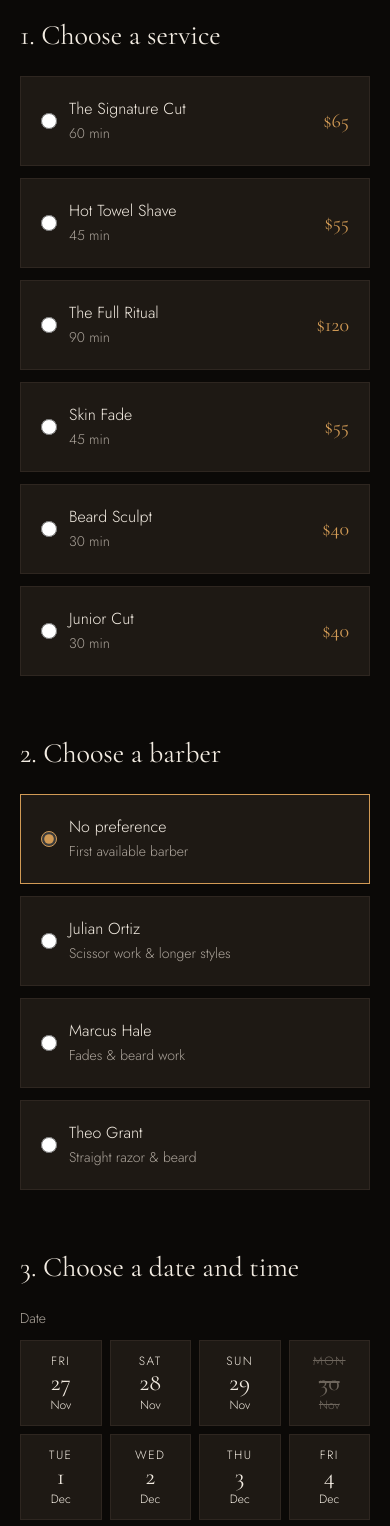
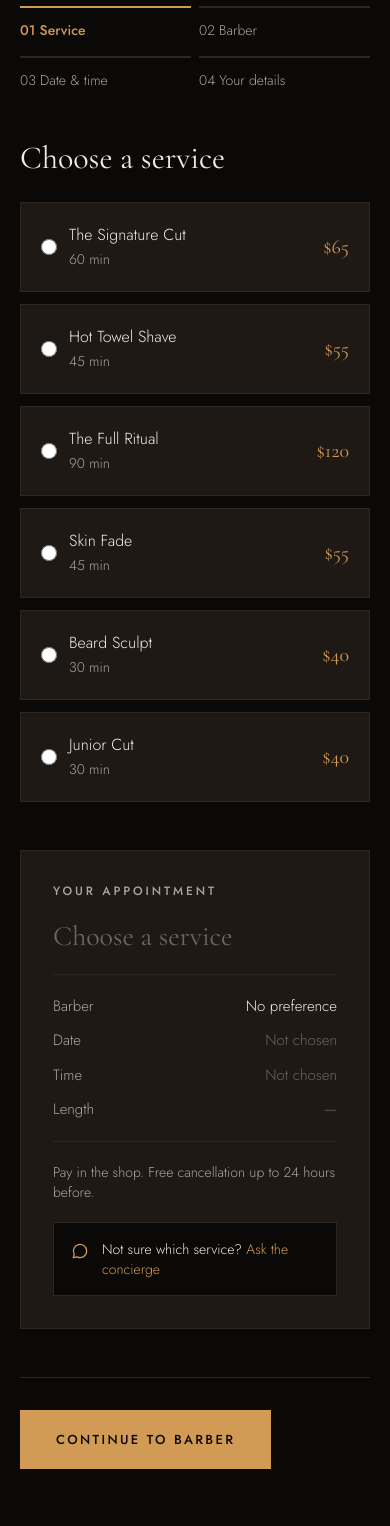
Before and after one commit to dev-rome/Sterling-Vane, a Next.js app: page /book in a window 390 px wide. Shown: the part 380-1906 px from the top of the page. Built offline with nearby package versions, Linux system fonts and the light colour scheme.

Commit message:
feat: convert booking form to step-by-step wizard

```diff
--- a/src/components/BookingForm.tsx
+++ b/src/components/BookingForm.tsx
@@ -1,8 +1,9 @@
 "use client";
 
-import { useState, useSyncExternalStore } from "react";
+import { useRef, useState, useSyncExternalStore, type FormEvent } from "react";
 import { useForm, useWatch } from "react-hook-form";
 import { zodResolver } from "@hookform/resolvers/zod";
+import Link from "next/link";
 import { bookingSchema, type BookingInput } from "@/lib/booking-schema";
 import { submitBooking } from "@/app/book/actions";
 import { services } from "@/data/services";
@@ -12,26 +13,47 @@ import { getTimeSlots, parseDate } from "@/lib/schedule";
 
 const DAYS_SHOWN = 14;
 
+const steps: {
+  title: string;
+  fields: (keyof BookingInput)[];
+  next?: string;
+}[] = [
+  { title: "Service", fields: ["service"], next: "Continue to barber" },
+  { title: "Barber", fields: ["barber"], next: "Continue to date & time" },
+  {
+    title: "Date & time",
+    fields: ["date", "time"],
+    next: "Continue to your details",
+  },
+  { title: "Your details", fields: ["name", "email", "phone", "notes"] },
+];
+
 const optionCard =
   "flex cursor-pointer items-center justify-between gap-4 border border-line bg-card p-5 transition-colors hover:border-amber has-[:checked]:border-amber";
 
 const chipFocus =
   "has-[:focus-visible]:outline-2 has-[:focus-visible]:outline-offset-2 has-[:focus-visible]:outline-amber";
 
-const timeChip = `flex cursor-pointer items-center justify-center border border-line bg-card px-3 py-3 text-[0.9375rem] transition-colors hover:border-amber has-[:checked]:border-amber has-[:checked]:bg-amber has-[:checked]:text-espresso ${chipFocus}`;
+const timeChip = `flex min-h-13 cursor-pointer items-center justify-center border border-line bg-card px-3 text-[0.9375rem] transition-colors hover:border-amber has-[:checked]:border-amber has-[:checked]:bg-amber has-[:checked]:text-espresso ${chipFocus}`;
 
-const dayChip = `flex cursor-pointer flex-col items-center gap-0.5 border border-line bg-card px-2 py-3 transition-colors hover:border-amber has-[:checked]:border-amber has-[:checked]:bg-amber has-[:checked]:text-espresso has-[:disabled]:cursor-not-allowed has-[:disabled]:text-muted has-[:disabled]:line-through has-[:disabled]:hover:border-line ${chipFocus}`;
+const dayChip = `flex min-h-18 cursor-pointer flex-col items-center justify-center gap-1 border border-line bg-card px-2 transition-colors hover:border-amber has-[:checked]:border-amber has-[:checked]:bg-amber has-[:checked]:text-espresso has-[:disabled]:cursor-not-allowed has-[:disabled]:text-muted has-[:disabled]:line-through has-[:disabled]:hover:border-line ${chipFocus}`;
 
 const textInput =
   "w-full border border-line bg-card px-4 py-3 text-[0.9375rem] placeholder:text-muted aria-invalid:border-error";
+
+const stepHeading = "font-display text-[2rem] leading-tight";
 
 const formatDay = new Intl.DateTimeFormat("en-US", {
   weekday: "short",
   month: "short",
   day: "numeric",
 });
+const formatLongDay = new Intl.DateTimeFormat("en-US", {
+  weekday: "long",
+  month: "long",
+  day: "numeric",
+});
 const formatWeekday = new Intl.DateTimeFormat("en-US", { weekday: "short" });
-const formatMonth = new Intl.DateTimeFormat("en-US", { month: "short" });
 
 // "2026-12-04" from a Date, in local time.
 function toInputDate(date: Date) {
@@ -61,6 +83,7 @@ export function BookingForm() {
     handleSubmit,
     control,
     setValue,
+    trigger,
     reset,
     formState: { errors, isSubmitting },
   } = useForm<BookingInput>({
@@ -77,11 +100,14 @@ export function BookingForm() {
     },
   });
 
+  const [step, setStep] = useState(0);
+  const [weekOffset, setWeekOffset] = useState(0);
   const [confirmed, setConfirmed] = useState<{
     booking: BookingInput;
     demo: boolean;
   } | null>(null);
   const [serverError, setServerError] = useState("");
+  const hasNavigated = useRef(false);
 
   const today = useSyncExternalStore(
     subscribeToNothing,
@@ -97,11 +123,11 @@ export function BookingForm() {
           value,
           weekday: formatWeekday.format(date),
           dayNumber: date.getDate(),
-          month: formatMonth.format(date),
           isOpen: getTimeSlots(value).length > 0,
         };
       })
     : [];
+  const weekDays = upcomingDays.slice(weekOffset * 7, weekOffset * 7 + 7);
 
   const [serviceSlug, barberSlug, selectedDate, selectedTime] = useWatch({
     control,
@@ -112,6 +138,22 @@ export function BookingForm() {
   const chosenService = services.find((s) => s.slug === serviceSlug);
   const chosenBarber = barbers.find((b) => b.slug === barberSlug);
   const chosenDate = parseDate(selectedDate);
+  const isLastStep = step === steps.length - 1;
+
+  // Moves focus to the new step's heading, but not on the first page load.
+  function focusStep(element: HTMLElement | null) {
+    if (element && hasNavigated.current) element.focus();
+  }
+
+  function goToStep(index: number) {
+    hasNavigated.current = true;
+    setStep(index);
+  }
+
+  async function goNext() {
+    const valid = await trigger(steps[step].fields);
+    if (valid) goToStep(step + 1);
+  }
 
   async function onSubmit(data: BookingInput) {
     setServerError("");
@@ -130,8 +172,20 @@ export function BookingForm() {
     }
   }
 
+  // Enter in a field moves to the next step instead of submitting early.
+  function handleFormSubmit(event: FormEvent<HTMLFormElement>) {
+    if (!isLastStep) {
+      event.preventDefault();
+      void goNext();
+      return;
+    }
+    void handleSubmit(onSubmit)(event);
+  }
+
   function startOver() {
     reset();
+    setStep(0);
+    setWeekOffset(0);
     setConfirmed(null);
   }
 
@@ -192,18 +246,57 @@ export function BookingForm() {
 
   return (
     <form
-      onSubmit={handleSubmit(onSubmit)}
+      onSubmit={handleFormSubmit}
       noValidate
-      className="mt-14 grid gap-14 lg:grid-cols-[minmax(0,1fr)_20rem] lg:items-start"
+      className="mt-12 grid gap-12 lg:grid-cols-[minmax(0,1fr)_21.25rem] lg:items-start"
     >
-      <div className="flex flex-col gap-14">
+      {/* Progress steps */}
+      <ol
+        aria-label="Booking progress"
+        className="grid grid-cols-2 gap-x-2 gap-y-4 text-sm sm:grid-cols-4 lg:col-span-2"
+      >
+        {steps.map((s, i) => {
+          const isDone = i < step;
+          const isCurrent = i === step;
+          return (
+            <li
+              key={s.title}
+              aria-current={isCurrent ? "step" : undefined}
+              className={`border-t-2 pt-3 ${
+                isDone || isCurrent ? "border-amber" : "border-line"
+              } ${isCurrent ? "font-medium text-amber" : isDone ? "text-ivory" : "text-stone"}`}
+            >
+              {isDone ? (
+                <button
+                  type="button"
+                  onClick={() => goToStep(i)}
+                  className="text-left transition-colors hover:text-amber"
+                >
+                  0{i + 1} {s.title} <span aria-hidden="true">✓</span>
+                  <span className="sr-only"> (completed, go back)</span>
+                </button>
+              ) : (
+                <>
+                  0{i + 1} {s.title}
+                </>
+              )}
+            </li>
+          );
+        })}
+      </ol>
+
+      {/* Current step */}
+      <div className="lg:col-start-1 lg:row-start-2">
+        {step === 0 && (
           <fieldset
+            key="service"
+            ref={focusStep}
+            tabIndex={-1}
             aria-describedby={errors.service ? "service-error" : undefined}
+            className="outline-none"
           >
-          <legend className="font-display text-[1.75rem]">
-            1. Choose a service
-          </legend>
-          <div className="mt-5 grid gap-3 sm:grid-cols-2">
+            <legend className={stepHeading}>Choose a service</legend>
+            <div className="mt-6 grid gap-3 sm:grid-cols-2">
               {services.map((service) => (
                 <label key={service.slug} className={optionCard}>
                   <span className="flex items-center gap-3">
@@ -236,12 +329,17 @@ export function BookingForm() {
               </p>
             )}
           </fieldset>
+        )}
 
-        <fieldset>
-          <legend className="font-display text-[1.75rem]">
-            2. Choose a barber
-          </legend>
-          <div className="mt-5 grid gap-3 sm:grid-cols-2">
+        {step === 1 && (
+          <fieldset
+            key="barber"
+            ref={focusStep}
+            tabIndex={-1}
+            className="outline-none"
+          >
+            <legend className={stepHeading}>Choose your barber</legend>
+            <div className="mt-6 grid gap-3 sm:grid-cols-2">
               <label className={optionCard}>
                 <span className="flex items-center gap-3">
                   <input
@@ -278,24 +376,26 @@ export function BookingForm() {
               ))}
             </div>
           </fieldset>
+        )}
 
-        <fieldset>
-          <legend className="font-display text-[1.75rem]">
-            3. Choose a date and time
-          </legend>
+        {step === 2 && (
+          <fieldset
+            key="datetime"
+            ref={focusStep}
+            tabIndex={-1}
+            className="outline-none"
+          >
+            <legend className={stepHeading}>Choose a day</legend>
 
             <div
               role="radiogroup"
-            aria-labelledby="date-label"
+              aria-label="Day"
               aria-describedby={errors.date ? "date-error" : undefined}
-            className="mt-5"
+              className="mt-6"
             >
-            <p id="date-label" className="text-sm text-stone">
-              Date
-            </p>
-            {upcomingDays.length > 0 ? (
-              <div className="mt-3 grid grid-cols-4 gap-2 sm:grid-cols-7">
-                {upcomingDays.map((day) => (
+              {weekDays.length > 0 ? (
+                <div className="grid grid-cols-4 gap-2 sm:grid-cols-7">
+                  {weekDays.map((day) => (
                     <label key={day.value} className={dayChip}>
                       <input
                         type="radio"
@@ -309,16 +409,15 @@ export function BookingForm() {
                       <span className="text-xs tracking-[0.12em] uppercase">
                         {day.weekday}
                       </span>
-                    <span className="font-display text-2xl leading-none">
+                      <span className="font-display text-[1.625rem] leading-none">
                         {day.dayNumber}
                       </span>
-                    <span className="text-xs">{day.month}</span>
                       {!day.isOpen && <span className="sr-only">, closed</span>}
                     </label>
                   ))}
                 </div>
               ) : (
-              <p className="mt-3 text-[0.9375rem] text-stone">
+                <p className="text-[0.9375rem] text-stone">
                   Loading available dates…
                 </p>
               )}
@@ -333,17 +432,45 @@ export function BookingForm() {
               )}
             </div>
 
+            <div className="mt-4 flex justify-between text-sm">
+              <button
+                type="button"
+                onClick={() => setWeekOffset(0)}
+                disabled={weekOffset === 0}
+                className="text-stone transition-colors hover:text-amber disabled:invisible"
+              >
+                ← This week
+              </button>
+              <button
+                type="button"
+                onClick={() => setWeekOffset(1)}
+                disabled={weekOffset === 1}
+                className="text-stone transition-colors hover:text-amber disabled:invisible"
+              >
+                Next week →
+              </button>
+            </div>
+
             <div
               role="radiogroup"
-            aria-labelledby="time-label"
+              aria-labelledby="time-heading"
               aria-describedby={errors.time ? "time-error" : undefined}
-            className="mt-8"
+              className="mt-10"
             >
-            <p id="time-label" className="text-sm text-stone">
-              Time
+              <h3 id="time-heading" className={stepHeading}>
+                Available times
+              </h3>
+              <p className="mt-2 text-sm text-stone">
+                {chosenDate
+                  ? `${formatLongDay.format(chosenDate)} · ${
+                      chosenBarber
+                        ? `with ${chosenBarber.name}`
+                        : "first available barber"
+                    }`
+                  : "Choose a day to see available times."}
               </p>
-            {timeSlots.length > 0 ? (
-              <div className="mt-3 grid grid-cols-3 gap-2 sm:grid-cols-5">
+              {timeSlots.length > 0 && (
+                <div className="mt-5 grid grid-cols-3 gap-2 sm:grid-cols-4">
                   {timeSlots.map((slot) => (
                     <label key={slot} className={timeChip}>
                       <input
@@ -356,10 +483,6 @@ export function BookingForm() {
                     </label>
                   ))}
                 </div>
-            ) : (
-              <p className="mt-3 text-[0.9375rem] text-stone">
-                Choose a date to see available times.
-              </p>
               )}
               {errors.time && (
                 <p
@@ -372,13 +495,18 @@ export function BookingForm() {
               )}
             </div>
           </fieldset>
+        )}
 
-        <fieldset>
-          <legend className="font-display text-[1.75rem]">
-            4. Your details
-          </legend>
+        {step === 3 && (
+          <fieldset
+            key="details"
+            ref={focusStep}
+            tabIndex={-1}
+            className="outline-none"
+          >
+            <legend className={stepHeading}>Your details</legend>
 
-          <div className="mt-5 grid gap-6 sm:grid-cols-2">
+            <div className="mt-6 grid gap-6 sm:grid-cols-2">
               <div className="flex flex-col gap-2">
                 <label htmlFor="name" className="text-sm text-stone">
                   Full name
@@ -393,7 +521,11 @@ export function BookingForm() {
                   className={textInput}
                 />
                 {errors.name && (
-                <p id="name-error" role="alert" className="text-sm text-error">
+                  <p
+                    id="name-error"
+                    role="alert"
+                    className="text-sm text-error"
+                  >
                     {errors.name.message}
                   </p>
                 )}
@@ -413,7 +545,11 @@ export function BookingForm() {
                   className={textInput}
                 />
                 {errors.email ? (
-                <p id="email-error" role="alert" className="text-sm text-error">
+                  <p
+                    id="email-error"
+                    role="alert"
+                    className="text-sm text-error"
+                  >
                     {errors.email.message}
                   </p>
                 ) : (
@@ -438,7 +574,11 @@ export function BookingForm() {
                   className={textInput}
                 />
                 {errors.phone && (
-                <p id="phone-error" role="alert" className="text-sm text-error">
+                  <p
+                    id="phone-error"
+                    role="alert"
+                    className="text-sm text-error"
+                  >
                     {errors.phone.message}
                   </p>
                 )}
@@ -459,18 +599,24 @@ export function BookingForm() {
                   className={`${textInput} resize-y`}
                 />
                 {errors.notes && (
-                <p id="notes-error" role="alert" className="text-sm text-error">
+                  <p
+                    id="notes-error"
+                    role="alert"
+                    className="text-sm text-error"
+                  >
                     {errors.notes.message}
                   </p>
                 )}
               </div>
             </div>
           </fieldset>
+        )}
       </div>
 
+      {/* Summary */}
       <aside
         aria-labelledby="summary-heading"
-        className="border border-line bg-card p-8 lg:sticky lg:top-8 lg:col-start-2 lg:row-span-2 lg:row-start-1"
+        className="flex flex-col gap-5 border border-line bg-card p-8 lg:sticky lg:top-8 lg:col-start-2 lg:row-span-2 lg:row-start-2"
       >
         <h2
           id="summary-heading"
@@ -479,7 +625,7 @@ export function BookingForm() {
           Your appointment
         </h2>
 
-        <div className="mt-5 flex items-baseline justify-between gap-4">
+        <div className="flex items-baseline justify-between gap-4">
           <p className="font-display text-[1.75rem] leading-tight">
             {chosenService?.name ?? (
               <span className="text-muted">Choose a service</span>
@@ -492,12 +638,11 @@ export function BookingForm() {
           )}
         </div>
 
-        <dl className="mt-6 grid grid-cols-[auto_1fr] gap-x-6 gap-y-3 border-y border-line py-5 text-[0.9375rem]">
+        <dl className="grid grid-cols-[auto_1fr] gap-x-6 gap-y-3 border-y border-line py-5 text-[0.9375rem]">
           <dt className="text-stone">Barber</dt>
           <dd className="text-right">
             {chosenBarber?.name ?? "No preference"}
           </dd>
-
           <dt className="text-stone">Date</dt>
           <dd className="text-right">
             {chosenDate ? (
@@ -506,7 +651,6 @@ export function BookingForm() {
               <span className="text-muted">Not chosen</span>
             )}
           </dd>
-
           <dt className="text-stone">Time</dt>
           <dd className="text-right">
             {selectedTime ? (
@@ -515,7 +659,6 @@ export function BookingForm() {
               <span className="text-muted">Not chosen</span>
             )}
           </dd>
-
           <dt className="text-stone">Length</dt>
           <dd className="text-right">
             {chosenService ? (
@@ -526,12 +669,37 @@ export function BookingForm() {
           </dd>
         </dl>
 
-        <p className="mt-5 text-sm text-stone">
+        <p className="text-sm text-stone">
           Pay in the shop. Free cancellation up to 24 hours before.
         </p>
+
+        <div className="flex items-start gap-3 border border-line bg-espresso p-4">
+          <svg
+            aria-hidden="true"
+            viewBox="0 0 24 24"
+            className="mt-0.5 size-5 shrink-0 text-amber"
+            fill="none"
+            stroke="currentColor"
+            strokeWidth="1.5"
+            strokeLinecap="round"
+            strokeLinejoin="round"
+          >
+            <path d="M20 12a8 8 0 0 1-11.6 7.1L4 20l1-4.1A8 8 0 1 1 20 12z" />
+          </svg>
+          <p className="text-sm">
+            Not sure which service?{" "}
+            <Link
+              href="/#concierge"
+              className="text-amber underline-offset-4 hover:underline"
+            >
+              Ask the concierge
+            </Link>
+          </p>
+        </div>
       </aside>
 
-      <div className="flex flex-col gap-4 lg:col-start-1">
+      {/* Navigation */}
+      <div className="flex flex-col gap-4 lg:col-start-1 lg:row-start-3">
         {serverError && (
           <p
             role="alert"
@@ -540,13 +708,28 @@ export function BookingForm() {
             {serverError}
           </p>
         )}
+        <div className="flex flex-wrap items-center gap-6 border-t border-line pt-8">
           <button
             type="submit"
             disabled={isSubmitting}
-          className="self-start bg-amber px-9 py-5 text-[0.8125rem] font-medium tracking-[0.18em] text-espresso uppercase transition-colors hover:bg-amber-light disabled:cursor-wait disabled:opacity-60"
+            className="bg-amber px-9 py-5 text-[0.8125rem] font-medium tracking-[0.18em] text-espresso uppercase transition-colors hover:bg-amber-light disabled:cursor-wait disabled:opacity-60"
           >
-          {isSubmitting ? "Sending…" : "Request appointment"}
+            {isLastStep
+              ? isSubmitting
+                ? "Sending…"
+                : "Request appointment"
+              : steps[step].next}
           </button>
+          {step > 0 && (
+            <button
+              type="button"
+              onClick={() => goToStep(step - 1)}
+              className="text-sm text-stone transition-colors hover:text-amber"
+            >
+              ← Back to {steps[step - 1].title.toLowerCase()}
+            </button>
+          )}
+        </div>
       </div>
     </form>
   );
```
Lines whose indentation alone changed are shown as unchanged.
